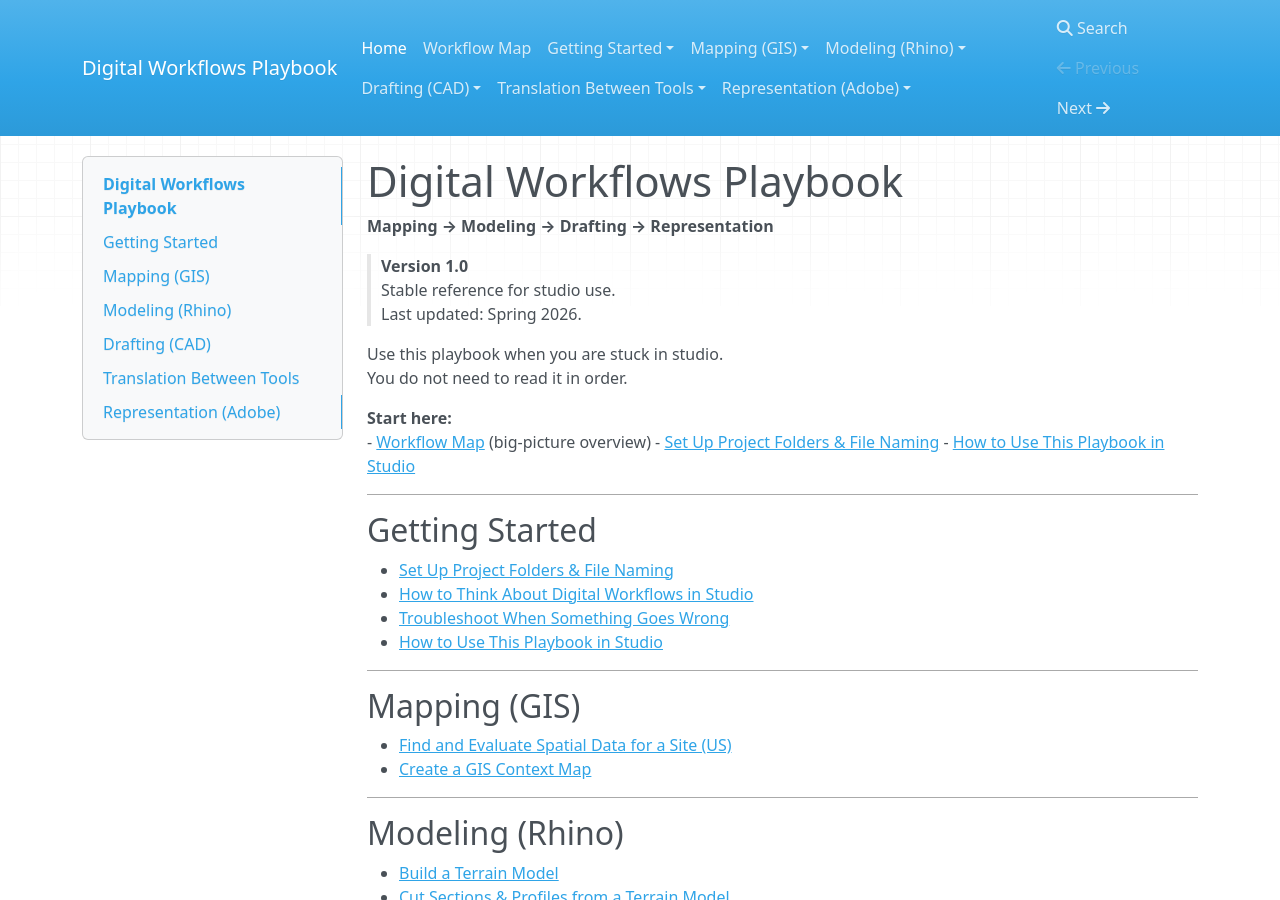
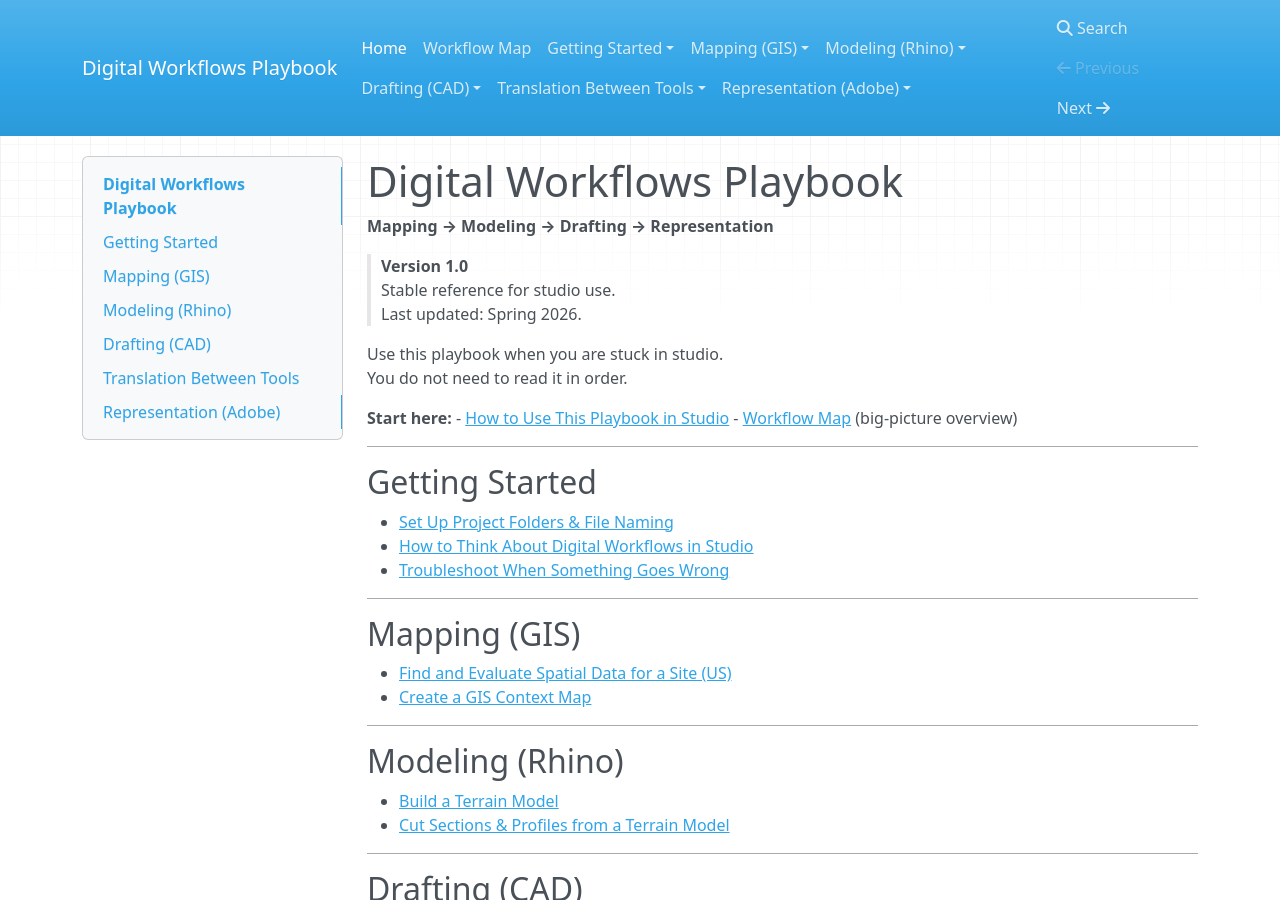
Before and after one commit to machineLandscape/digital-workflows-playbook, an MkDocs documentation site: the page built from docs/index.md, in a window 1280 px wide and 900 px high. Built offline with MkDocs 1.6.1, drawn with Linux system fonts in a browser that asks for light colours; nearby versions of some CDN libraries.

Commit message:
Update index.md

```diff
--- a/docs/index.md
+++ b/docs/index.md
@@ -11,9 +11,8 @@ Use this playbook when you are stuck in studio.
 You do not need to read it in order.
 
 **Start here:**
+- [How to Use This Playbook in Studio](00_getting_started/guide_00_04_use_playbook.md)
 - [Workflow Map](workflow_map.md) (big-picture overview)
-- [Set Up Project Folders & File Naming](00_getting_started/guide_00_01_folders.md)
-- [How to Use This Playbook in Studio](00_getting_started/guide_00_04_use_playbook.md)
 
 ---
 
@@ -21,7 +20,6 @@ You do not need to read it in order.
 - [Set Up Project Folders & File Naming](00_getting_started/guide_00_01_folders.md)
 - [How to Think About Digital Workflows in Studio](00_getting_started/guide_00_02_workflows.md)
 - [Troubleshoot When Something Goes Wrong](00_getting_started/guide_00_03_troubleshoot.md)
-- [How to Use This Playbook in Studio](00_getting_started/guide_00_04_use_playbook.md)
 
 ---
 
```
